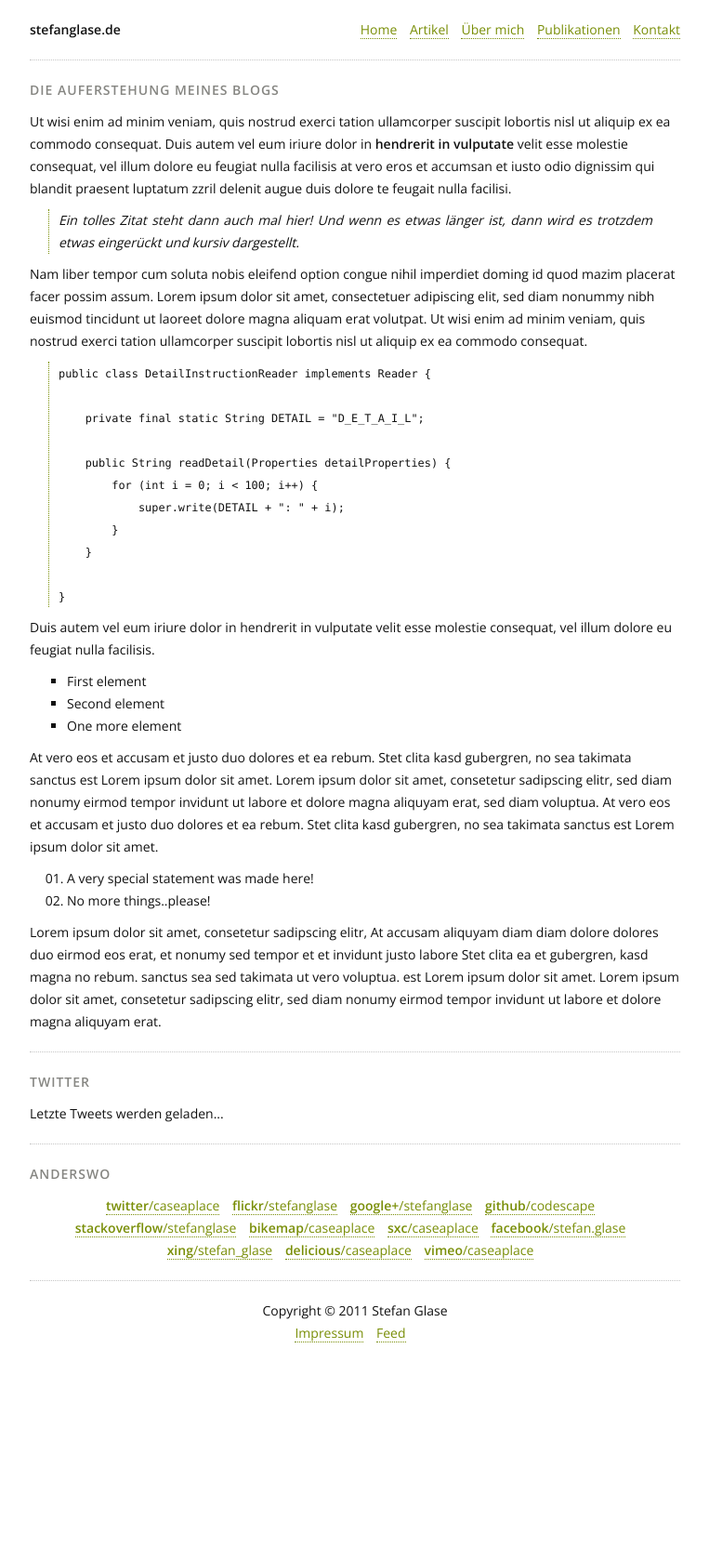
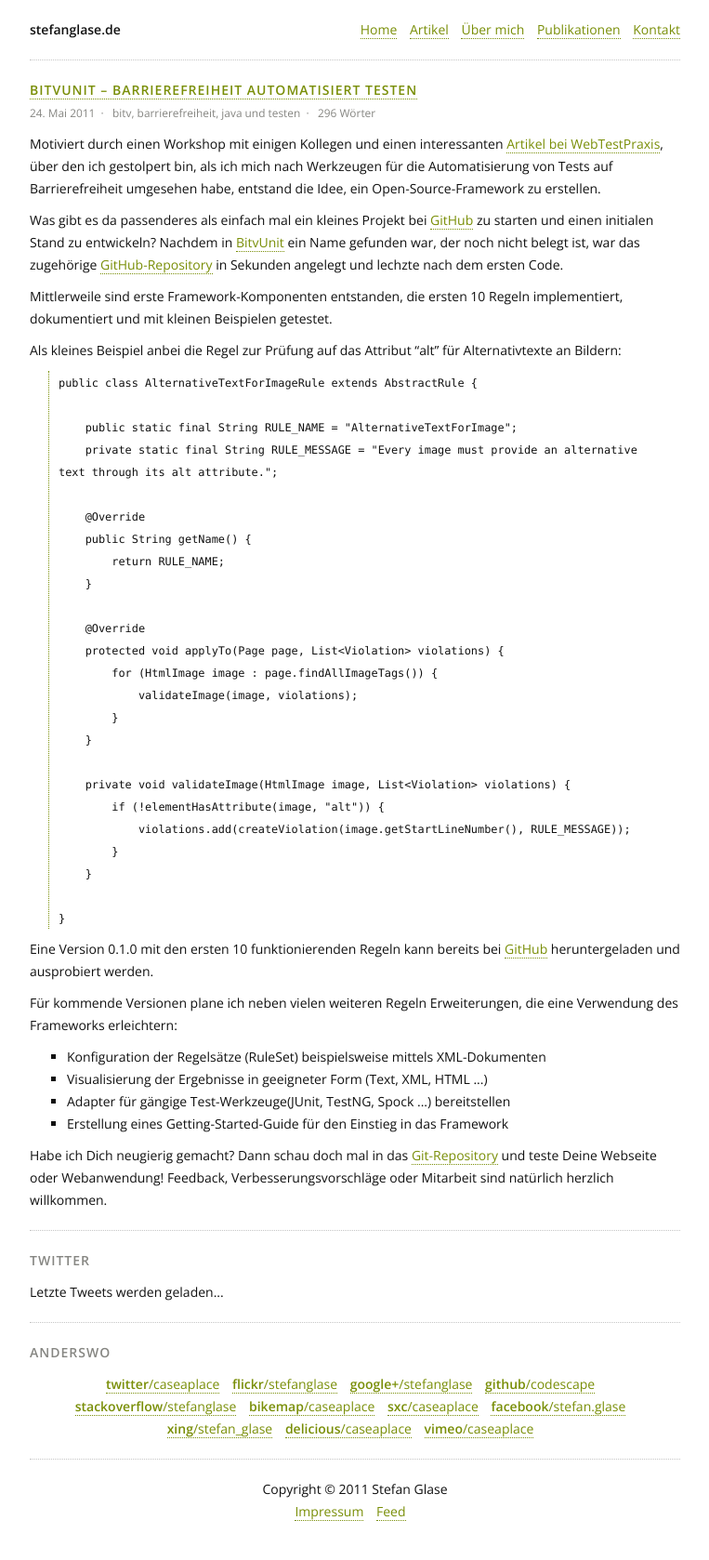
Before and after one commit to codescape/codescape.github.com, a Jekyll site: the page built from index.markdown, in a window 1280 px wide. Shown: the whole page at 93% size, without its empty margins (258-1021 px from the left). Built offline with Jekyll 4.4.1, drawn with Linux system fonts in a browser that asks for light colours; nearby versions of some CDN libraries; before the commit the page ends 1486 px from its top, so only the background shows below that.

Commit message:
showing last three posts on first page

```diff
--- /dev/null
+++ b/_includes/article.html
@@ -0,0 +1,12 @@
+<article>
+  <header>
+    <h2>{% if is_single %}{{ post.title }}{% else %}<a href="{{ post.url }}">{{ post.title }}</a>{% endif %}</h2>
+    <ul>
+      <li><time datetime="{{ post.date | date_to_xmlschema }}">{{ post.date | date:'%d. %B %Y' | replace:'January','Januar' | replace:'February','Februar' |replace:'March','März' | replace:'May','Mai' | replace:'June','Juni' | replace:'July','Juli' | replace:'October','Oktober' | replace:'December','Dezember' }}</time></li>
+      <li>{{ post.tags | array_to_sentence_string | replace:', and',' und' }}</li>
+      <li>{{ post.content | number_of_words }} Wörter</li>
+      {% if is_single %}<li><a href="{{ post.url}}">Permalink</a></li>{% endif %}
+    </ul>
+  </header>
+  {{ post.content | markdownify }}
+</article>
--- a/index.markdown
+++ b/index.markdown
@@ -1,36 +1,7 @@
 ---
-layout: page
-title: Die Auferstehung meines Blogs
+layout: default
 ---
 
-Ut wisi enim ad minim veniam, quis nostrud exerci tation ullamcorper suscipit lobortis nisl ut aliquip ex ea commodo consequat. Duis autem vel eum iriure dolor in *hendrerit in vulputate* velit esse molestie consequat, vel illum dolore eu feugiat nulla facilisis at vero eros et accumsan et iusto odio dignissim qui blandit praesent luptatum zzril delenit augue duis dolore te feugait nulla facilisi.
-
-> Ein tolles Zitat steht dann auch mal hier!
-> Und wenn es etwas länger ist, dann wird es trotzdem etwas eingerückt und kursiv dargestellt.
-
-Nam liber tempor cum soluta nobis eleifend option congue nihil imperdiet doming id quod mazim placerat facer possim assum. Lorem ipsum dolor sit amet, consectetuer adipiscing elit, sed diam nonummy nibh euismod tincidunt ut laoreet dolore magna aliquam erat volutpat. Ut wisi enim ad minim veniam, quis nostrud exerci tation ullamcorper suscipit lobortis nisl ut aliquip ex ea commodo consequat.
-
-<pre><code>public class DetailInstructionReader implements Reader {
-
-    private final static String DETAIL = "D_E_T_A_I_L";
-
-    public String readDetail(Properties detailProperties) {
-        for (int i = 0; i &lt; 100; i++) {
-            super.write(DETAIL + ": " + i);
-        }
-    }
-
-}</code></pre>
-
-Duis autem vel eum iriure dolor in hendrerit in vulputate velit esse molestie consequat, vel illum dolore eu feugiat nulla facilisis.
-
-* First element
-* Second element
-* One more element
-
-At vero eos et accusam et justo duo dolores et ea rebum. Stet clita kasd gubergren, no sea takimata sanctus est Lorem ipsum dolor sit amet. Lorem ipsum dolor sit amet, consetetur sadipscing elitr, sed diam nonumy eirmod tempor invidunt ut labore et dolore magna aliquyam erat, sed diam voluptua. At vero eos et accusam et justo duo dolores et ea rebum. Stet clita kasd gubergren, no sea takimata sanctus est Lorem ipsum dolor sit amet.
-
-1. A very special statement was made here!
-1. No more things..please!
-
-Lorem ipsum dolor sit amet, consetetur sadipscing elitr, At accusam aliquyam diam diam dolore dolores duo eirmod eos erat, et nonumy sed tempor et et invidunt justo labore Stet clita ea et gubergren, kasd magna no rebum. sanctus sea sed takimata ut vero voluptua. est Lorem ipsum dolor sit amet. Lorem ipsum dolor sit amet, consetetur sadipscing elitr, sed diam nonumy eirmod tempor invidunt ut labore et dolore magna aliquyam erat.
+{% for post in site.posts limit:3 %}
+  {% include article.html %}
+{% endfor %}
```
Also changed, not shown: _layouts/post.html (+3 -11 lines).
